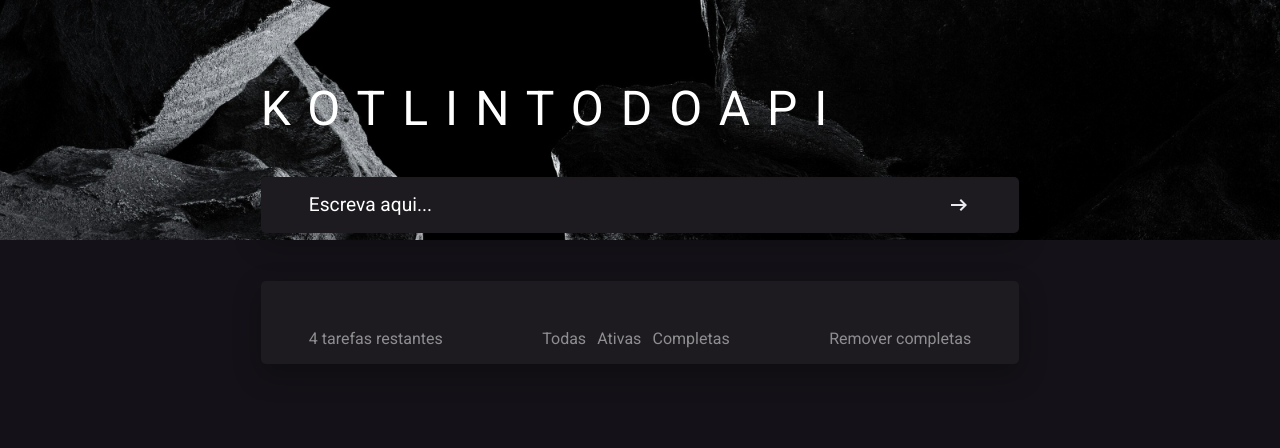
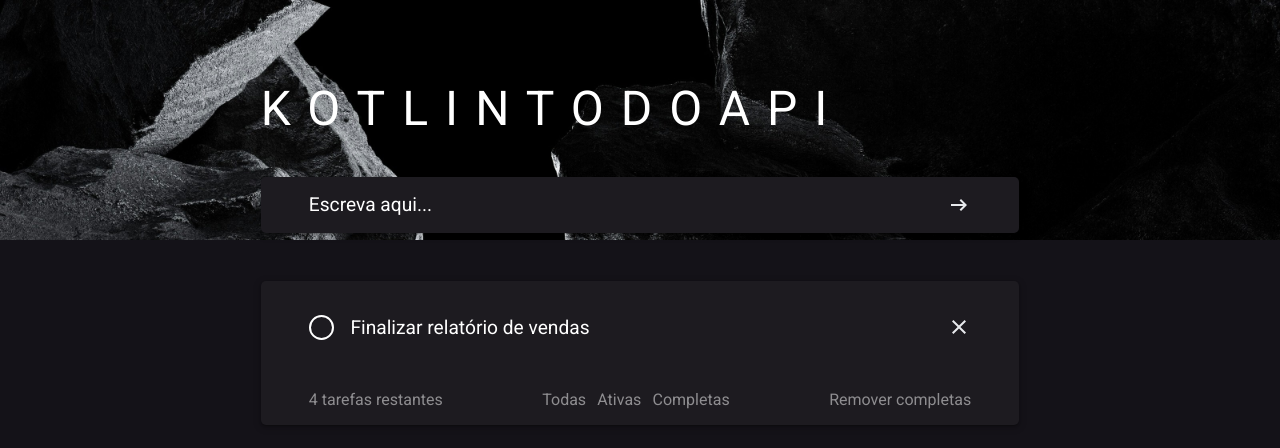
Before and after one commit to LucasWithBoots/KotlinToDoAPI-Angular, an Angular app: page / in a window 1280 px wide. Shown: the top 448 px of the page. Built offline with nearby package versions, Linux system fonts and the light colour scheme; no server answers; data requests are answered from the project's data file.

Commit message:
feat: requisição get e post funcionando

```diff
--- /dev/null
+++ b/db.json
@@ -0,0 +1,10 @@
+{
+  "tarefas": [
+    {
+      "id": 1,
+      "titulo": "Finalizar relatório de vendas",
+      "dataDeCriacao": "2024-07-01T09:00:00",
+      "status": "PENDENTE"
+    }
+  ]
+}
--- a/package.json
+++ b/package.json
@@ -19,6 +19,7 @@
     "@angular/platform-browser": "^17.0.0",
     "@angular/platform-browser-dynamic": "^17.0.0",
     "@angular/router": "^17.0.0",
+    "json-server": "^1.0.0-beta.1",
     "prettier": "^3.3.2",
     "rxjs": "~7.8.0",
     "tslib": "^2.3.0",
--- a/src/app/app.component.html
+++ b/src/app/app.component.html
@@ -2,6 +2,6 @@
 
 <section class="conteudo-util">
   <app-header />
-  <app-criar-tarefa></app-criar-tarefa>
+  <app-criar-tarefa (postCompleto)="resgatarTarefas()"></app-criar-tarefa>
   <app-campo-tarefas></app-campo-tarefas>
 </section>
--- a/src/app/app.component.ts
+++ b/src/app/app.component.ts
@@ -1,4 +1,4 @@
-import { Component } from "@angular/core";
+import { Component, ViewChild } from "@angular/core";
 import { CommonModule } from "@angular/common";
 import { RouterOutlet } from "@angular/router";
 import { HeaderComponent } from "./header/header.component";
@@ -18,4 +18,10 @@ import { CampoTarefasComponent } from "./campo-tarefas/campo-tarefas.component";
   templateUrl: './app.component.html',
   styleUrl: './app.component.scss',
 })
-export class AppComponent {}
+export class AppComponent {
+  @ViewChild(CampoTarefasComponent) campoTarefas! : any
+
+  resgatarTarefas() {
+    this.campoTarefas.ngOnInit()
+  }
+}
--- a/src/app/campo-tarefas/campo-tarefas.component.html
+++ b/src/app/campo-tarefas/campo-tarefas.component.html
@@ -1,7 +1,12 @@
 <section class="box-padrao-conteudo">
-  @for(tarefa of tarefas; track tarefa.id){
-    <app-tarefa [descricao]="tarefa.descricao"></app-tarefa>
+  @if(tarefas){
+    @for(tarefa of tarefas; track tarefa.id){
+      <app-tarefa [titulo]="tarefa.titulo"></app-tarefa>
+    }
+  } @else {
+    <p>Não há tarefas!</p>
   }
+
   <div class="barra-inferior">
     <p>4 tarefas restantes</p>
     <menu>
--- a/src/app/criar-tarefa/criar-tarefa.component.ts
+++ b/src/app/criar-tarefa/criar-tarefa.component.ts
@@ -1,5 +1,6 @@
-import { Component } from "@angular/core";
+import { Component, EventEmitter, Output } from "@angular/core";
 import { FormsModule } from "@angular/forms";
+import { TarefaService } from "../shared/tarefa/tarefa.service";
 
 @Component({
   selector: 'app-criar-tarefa',
@@ -10,8 +11,19 @@ import { FormsModule } from "@angular/forms";
 })
 export class CriarTarefaComponent {
   enteredTask: string = 'Escreva aqui...';
+  @Output() postCompleto = new EventEmitter()
+
+  constructor(private tarefaService: TarefaService) { }
 
   onSubmit() {
+    this.tarefaService.enviarTarefa({
+      titulo: this.enteredTask,
+      dataDeCriacao: new Date().toDateString(),
+      status: "PENDENTE"
+    })
 
+    this.postCompleto.emit()
+
+    this.enteredTask = "";
   }
 }
--- a/src/app/shared/tarefa/tarefa.component.html
+++ b/src/app/shared/tarefa/tarefa.component.html
@@ -1,5 +1,5 @@
 <div class="container">
   <div class="elipse"></div>
-  <p>{{ descricao }}</p>
+  <p>{{ titulo }}</p>
   <img src="assets/closeX.svg" alt="close" />
 </div>
--- a/src/app/shared/tarefa/tarefa.component.ts
+++ b/src/app/shared/tarefa/tarefa.component.ts
@@ -8,5 +8,5 @@ import { Component, Input } from "@angular/core";
   styleUrl: './tarefa.component.scss',
 })
 export class TarefaComponent {
-  @Input({required: true}) descricao!: string;
+  @Input({required: true}) titulo!: string;
 }
--- a/src/app/shared/tarefa/tarefa.model.ts
+++ b/src/app/shared/tarefa/tarefa.model.ts
@@ -1,4 +1,6 @@
 export interface Tarefa {
-  titulo: string,
-  descricao:string
+  id: string
+  titulo: string
+  dataDeCriacao: string
+  status: string
 }
--- a/src/app/shared/tarefa/tarefa.service.ts
+++ b/src/app/shared/tarefa/tarefa.service.ts
@@ -1,5 +1,6 @@
 import { Injectable } from "@angular/core";
 import { HttpClient } from "@angular/common/http";
+import { TarefaDTO } from "./tarefaDTO";
 
 @Injectable({providedIn: 'root'})
 export class TarefaService{
@@ -8,13 +9,14 @@ export class TarefaService{
   constructor(private http: HttpClient) { }
 
   resgatarTarefas(){
-    return this.http.get<any>('http://localhost:8080/tarefa')
+    return this.http.get<any>('http://localhost:3000/tarefas')
   }
 
-  enviarTarefa(descricao: string){
-    this.http.post<any>('http://localhost:8080/tarefa', { title: descricao })
-      .subscribe(data => {
-      this.postId = data.id;
+  enviarTarefa(tarefa: TarefaDTO){
+    this.http.post<any>('http://localhost:3000/tarefas', tarefa)
+      .subscribe(response => {
+        console.log(response)
+
     })
   }
 }
--- /dev/null
+++ b/src/app/shared/tarefa/tarefaDTO.ts
@@ -0,0 +1,5 @@
+export interface TarefaDTO {
+  titulo: string,
+  dataDeCriacao: string
+  status: string
+}
--- a/src/styles.scss
+++ b/src/styles.scss
@@ -18,13 +18,6 @@ p {
   border-radius: 5px;
   background-color: #1d1b20;
 
-  box-shadow: 0 10px 28px 0 rgba(0, 0, 0, 0.3);
+  box-shadow: 0px 2px 6px 2px rgba(0, 0, 0, 0.15), 0px 1px 2px 0px rgba(0, 0, 0, 0.30);
   padding: 1rem 3rem;
-
-  //.container {
-  //  &:not(:last-child) {
-  //    border-bottom: 10px solid white;
-  //  }
-  //}
-  // não está funcionando
 }
```
Also changed, not shown: 1 other file (tests, documents, lock files or other folders).
